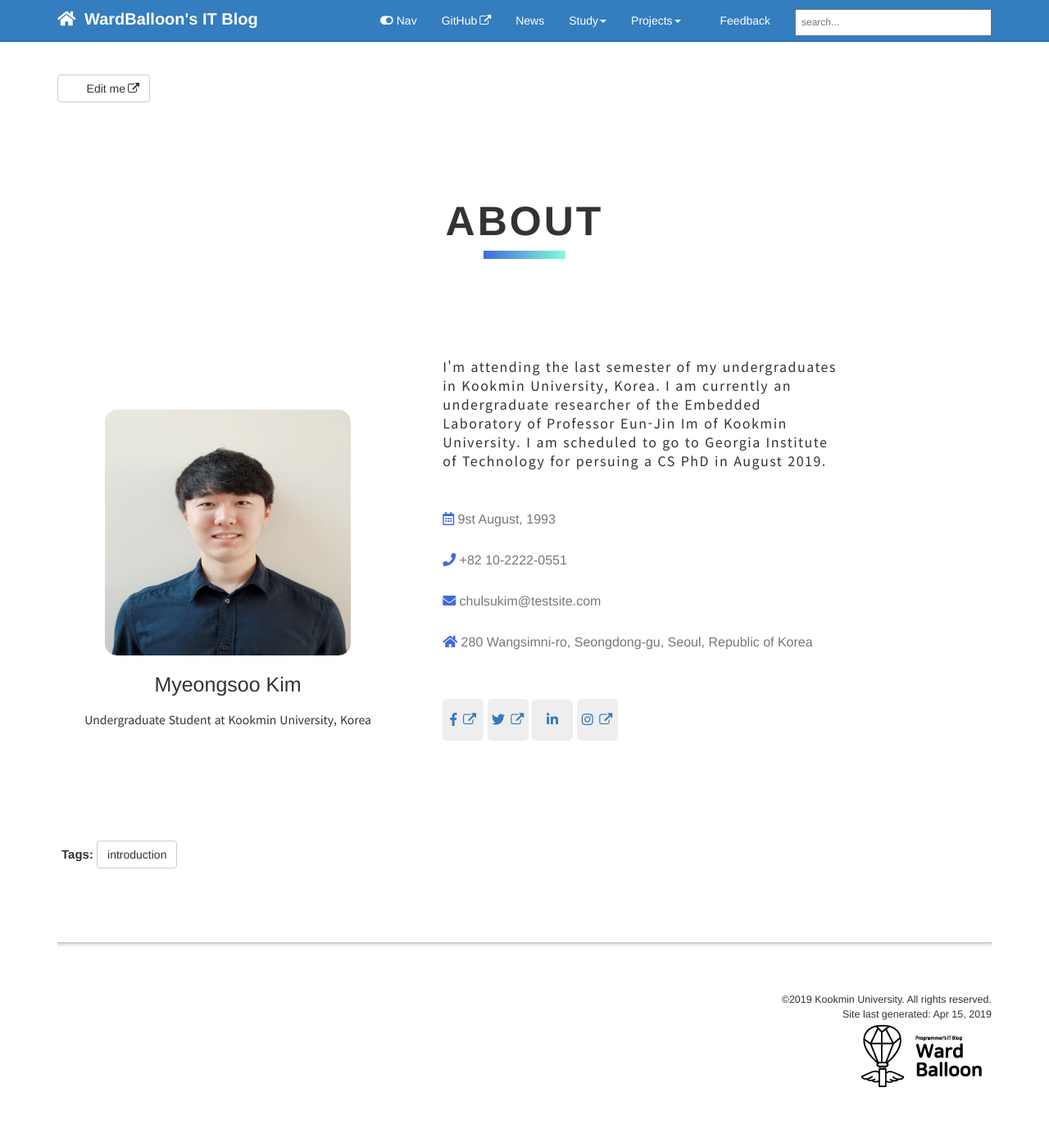
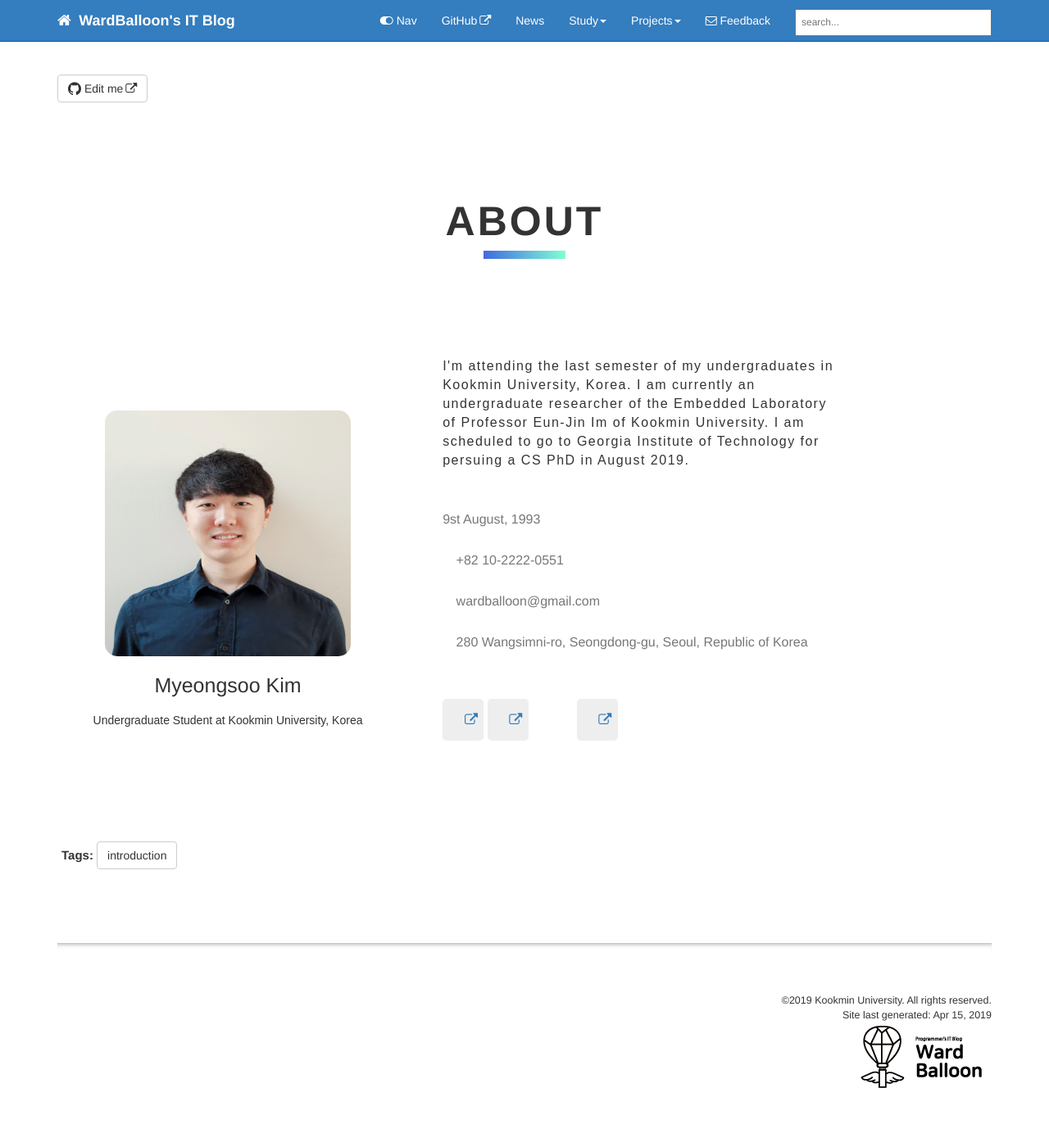
Before and after one commit to codingsoo/codingsoo.github.io1, a Jekyll site: the page built from index.html, in a window 1280 px wide. Shown: the whole page at 82% size. Built offline with Jekyll 4.4.1, drawn with Linux system fonts in a browser that asks for light colours; nearby versions of some CDN libraries; comment, search, counter and statistics services are not loaded.

Commit message:
icon update

```diff
--- a/index.html
+++ b/index.html
@@ -15,12 +15,6 @@
 
 	<!-- 인터넷 익스플로러에서 자바스크립트 관련 차단된 컨텐츠 허용 뜨는것 방지-->
 	<!-- saved from url=(0013)about:internet -->
-
-	<!-- icon -->
-	<link rel="stylesheet" href="https://use.fontawesome.com/releases/v5.6.3/css/all.css" integrity="sha384-UHRtZLI+pbxtHCWp1t77Bi1L4ZtiqrqD80Kn4Z8NTSRyMA2Fd33n5dQ8lWUE00s/" crossorigin="anonymous">
-
-	<!-- fonts -->
-	<link href="https://fonts.googleapis.com/css?family=Heebo|Noto+Sans+KR" rel="stylesheet">
 
 	<!-- user style -->
 	<link rel="stylesheet" href="portfolio.css">
@@ -53,7 +47,7 @@
 					</li>
 					<li>
 						<div class="info">
-							<i class="fas fa-envelope"></i> chulsukim@testsite.com
+							<i class="fas fa-envelope"></i> wardballoon@gmail.com
 						</div>
 					</li>
 					<li>
```
